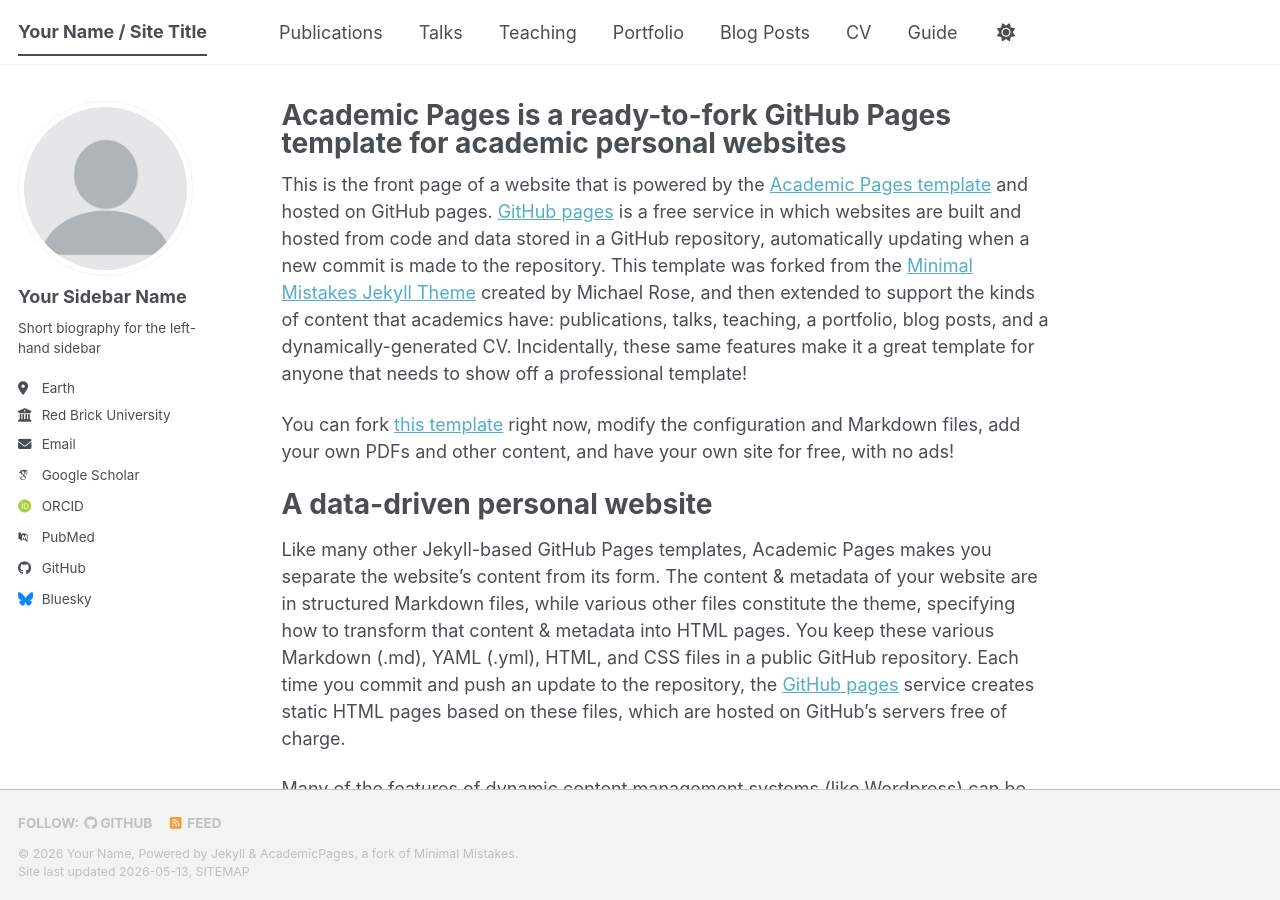
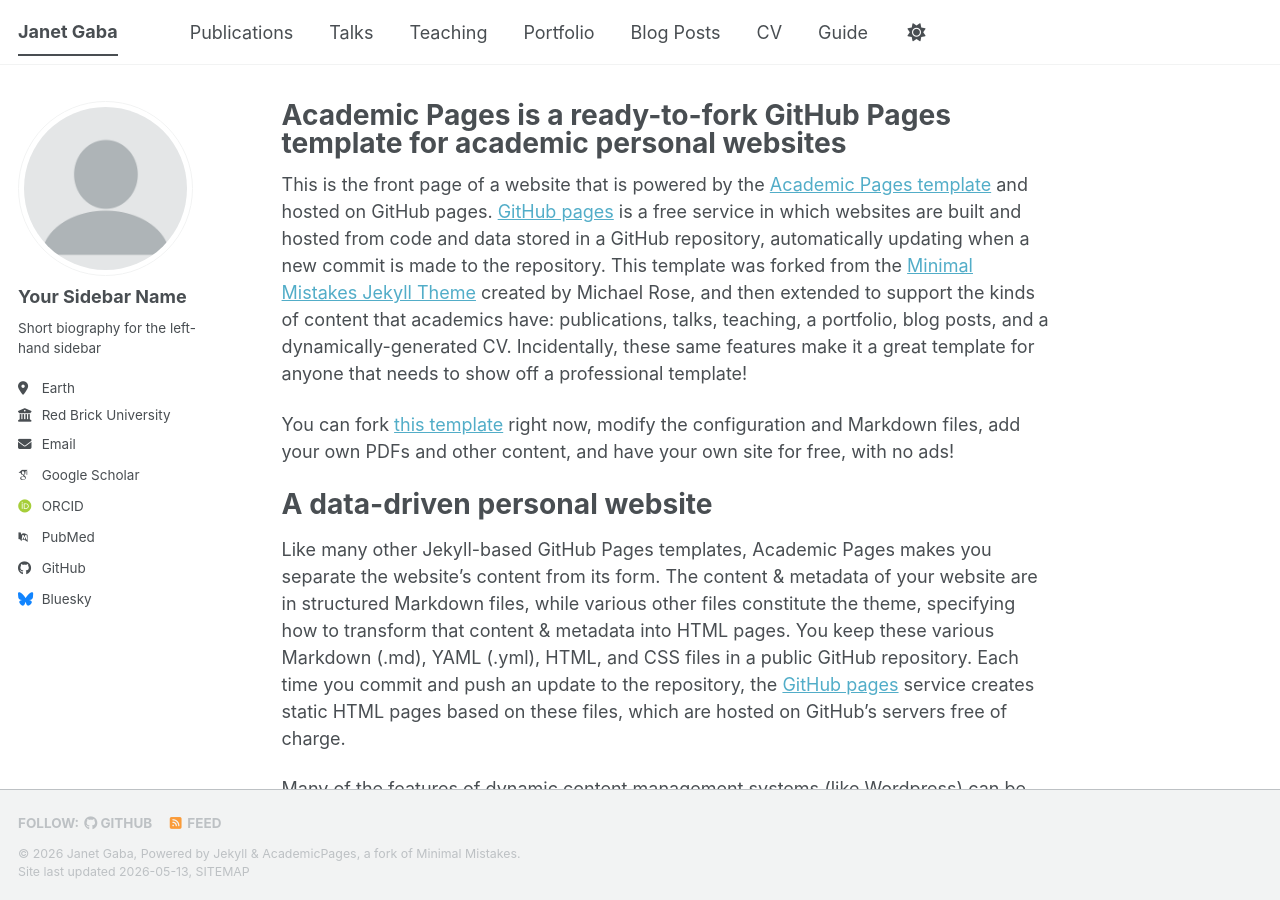
Before and after one commit to janetgaba/janetgaba.github.io, a Jekyll site: the page built from _pages/about.md, in a window 1280 px wide and 900 px high. Built offline with Jekyll 4.4.1, drawn with Linux system fonts in a browser that asks for light colours; some web fonts are replaced; a script bundle is joined from its source files by our own code; library files that are not in the unit come from our copies.

Commit message:
Update _config.yml

```diff
--- a/_config.yml
+++ b/_config.yml
@@ -9,10 +9,10 @@
 # Basic Site Settings
 locale                   : "en-US"
 site_theme               : "default" # The available themes options are "default", "air", "sunrise", "mint", "dirt" and "contrast"
-title                    : "Your Name / Site Title"
+title                    : "Janet Gaba"
 title_separator          : "-"
-name                     : &name "Your Name"
-description              : &description "Your Name's academic portfolio"   # Update this with a general description of your site, this is the default if not overridden by a page
+name                     : &name "Janet Gaba"
+description              : &description "Janet Gaba's academic portfolio"   # Update this with a general description of your site, this is the default if not overridden by a page
 url                      : https://academicpages.github.io # The base hostname & protocol for your site e.g. "https://[your GitHub username].github.io",
                                                            # or if you already have some other page hosted on Github then use "https://[your GitHub username].github.io/[Your Repo Name]"
 baseurl                  : "" # the subpath of your site, e.g. "/blog"
```
